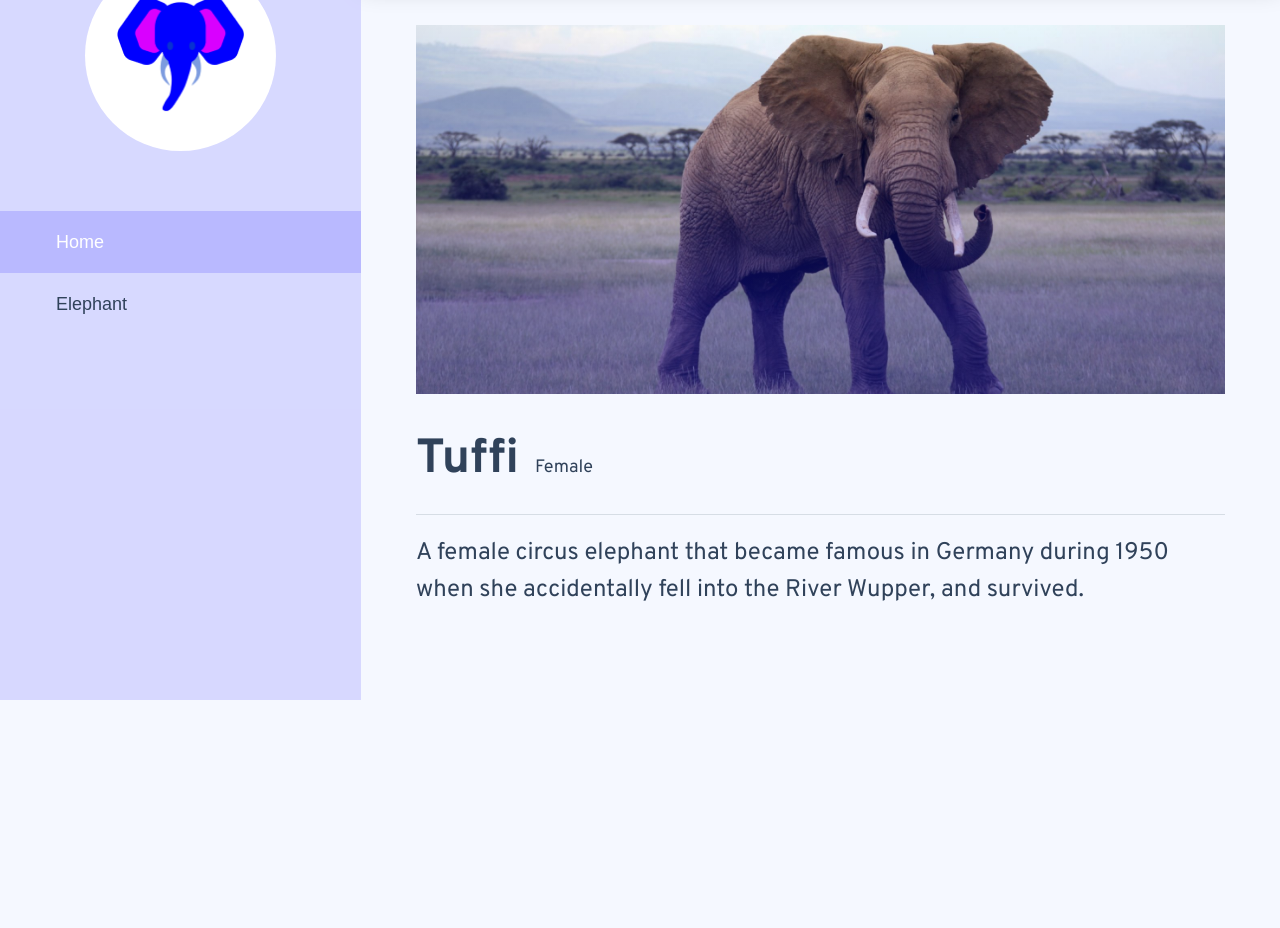
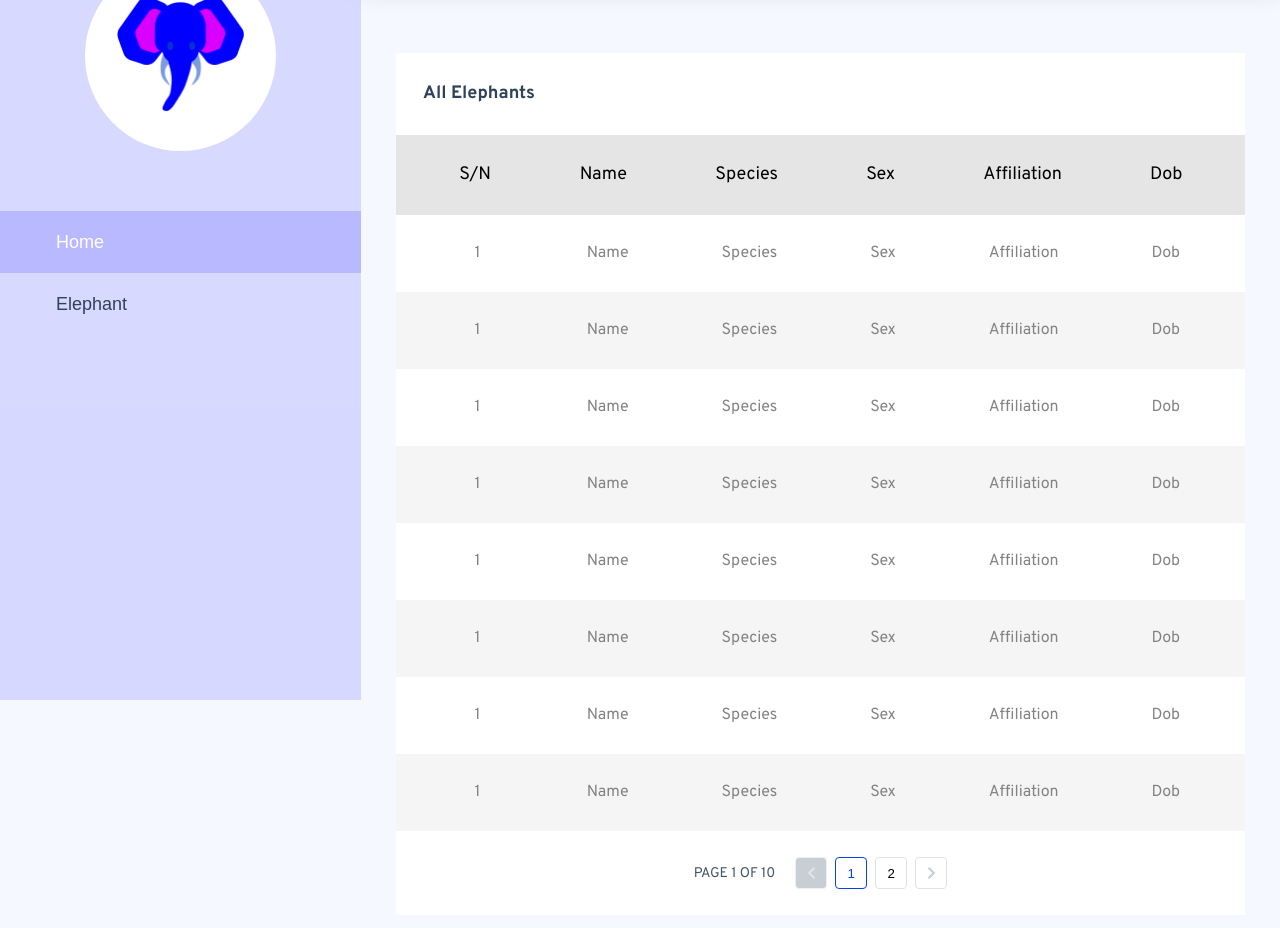
Before and after one commit to idorenyinudoh/elephantom-on-steroids, a Nuxt app: page / in a window 1280 px wide. Shown: the part 100-1028 px from the top of the page. Before the commit the page ends 800 px from the top, so only its background shows below. Built offline with nearby package versions, Linux system fonts and the light colour scheme.

Commit message:
feat: create markup for table

```diff
--- /dev/null
+++ b/components/TheTable.vue
@@ -0,0 +1,202 @@
+<template>
+  <table>
+    <caption>
+      All Elephants
+    </caption>
+    <thead>
+      <tr>
+        <th>S/N</th>
+        <th>Name</th>
+        <th>Species</th>
+        <th>Sex</th>
+        <th>Affiliation</th>
+        <th>Dob</th>
+      </tr>
+    </thead>
+    <tbody>
+      <tr>
+        <td>1</td>
+        <td>Name</td>
+        <td>Species</td>
+        <td>Sex</td>
+        <td>Affiliation</td>
+        <td>Dob</td>
+      </tr>
+      <tr>
+        <td>1</td>
+        <td>Name</td>
+        <td>Species</td>
+        <td>Sex</td>
+        <td>Affiliation</td>
+        <td>Dob</td>
+      </tr>
+      <tr>
+        <td>1</td>
+        <td>Name</td>
+        <td>Species</td>
+        <td>Sex</td>
+        <td>Affiliation</td>
+        <td>Dob</td>
+      </tr>
+      <tr>
+        <td>1</td>
+        <td>Name</td>
+        <td>Species</td>
+        <td>Sex</td>
+        <td>Affiliation</td>
+        <td>Dob</td>
+      </tr>
+      <tr>
+        <td>1</td>
+        <td>Name</td>
+        <td>Species</td>
+        <td>Sex</td>
+        <td>Affiliation</td>
+        <td>Dob</td>
+      </tr>
+      <tr>
+        <td>1</td>
+        <td>Name</td>
+        <td>Species</td>
+        <td>Sex</td>
+        <td>Affiliation</td>
+        <td>Dob</td>
+      </tr>
+      <tr>
+        <td>1</td>
+        <td>Name</td>
+        <td>Species</td>
+        <td>Sex</td>
+        <td>Affiliation</td>
+        <td>Dob</td>
+      </tr>
+      <tr>
+        <td>1</td>
+        <td>Name</td>
+        <td>Species</td>
+        <td>Sex</td>
+        <td>Affiliation</td>
+        <td>Dob</td>
+      </tr>
+    </tbody>
+    <tfoot>
+      <tr>
+        <td>
+          <p>
+            PAGE 1 OF 10
+          </p>
+          <button disabled>
+            <svg width="9" height="12" viewBox="0 0 9 12" fill="none" xmlns="http://www.w3.org/2000/svg">
+              <path d="M8.16 1.41L3.58 6L8.16 10.59L6.75 12L0.750004 6L6.75 0L8.16 1.41Z" fill="#C4CDD5"/>
+            </svg>
+          </button>
+          <button class="active">1</button>
+          <button>2</button>
+          <button>
+            <svg width="9" height="12" viewBox="0 0 9 12" fill="none" xmlns="http://www.w3.org/2000/svg">
+              <path d="M0.839996 1.41L5.42 6L0.839996 10.59L2.25 12L8.25 6L2.25 0L0.839996 1.41Z" fill="#C4CDD5"/>
+            </svg>
+          </button>
+        </td>
+      </tr>
+    </tfoot>
+  </table>
+</template>
+
+<style scoped>
+table {
+  margin: 60px 35px;
+  width: calc(100% - 70px);
+  max-width: 1009px;
+  display: grid;
+  overflow-x: auto;
+}
+
+caption {
+  padding: 27px;
+  font-size: 18px;
+  font-weight: 700;
+  line-height: 28px;
+  text-align: left;
+  color: #30425A;
+  background-color: #FFF;
+}
+
+tr {
+  padding: 25px 31px;
+  display: grid;
+  grid-template-columns: 35px repeat(5, max-content);
+  justify-content: space-around;
+  column-gap: 25px;
+  text-align: center;
+}
+
+thead tr {
+  font-size: 18px;
+  line-height: 28px;
+  color: #000;
+  background-color: #E5E5E5;
+}
+
+th {
+  font-weight: 400;
+}
+
+tbody tr {
+  font-size: 16px;
+  line-height: 25px;
+  color: #848383;
+}
+
+tfoot tr {
+  grid-template-columns: 1fr;
+  justify-items: center;
+  background-color: #FFF;
+}
+
+tbody tr:nth-child(even) {
+  background-color: #F5F5F5;
+}
+
+tbody tr:nth-child(odd) {
+  background-color: #FFF;
+}
+
+tfoot td {
+  display: grid;
+  grid-template-columns: repeat(5, max-content);
+  align-items: center;
+  column-gap: 8px;
+}
+
+tfoot p {
+  margin: 0 12px 0 0;
+  font-size: 14px;
+  line-height: 15px;
+  color: #30425AE6;
+}
+
+tfoot button {
+  width: 32px;
+  height: 32px;
+  padding: 0;
+  border: 1px solid #DFE3E8;
+  border-radius: 4px;
+  display: flex;
+  justify-content: center;
+  align-items: center;
+  background-color: #FFF;
+  cursor: pointer;
+}
+
+tfoot button:disabled {
+  background-color: #919EAB;
+  opacity: 0.5;
+  cursor: not-allowed;
+}
+
+.active {
+  border-color: #0546E0;
+  color: #0546E0;
+}
+</style>
--- a/pages/index.vue
+++ b/pages/index.vue
@@ -3,7 +3,8 @@
     <TheMenu @action="toggleDisplay" />
     <main>
       <TheHeading :elephant-is-visible="!homeIsActive" />
-      <TheElephant />
+      <TheTable v-if="homeIsActive" />
+      <TheElephant v-else />
     </main>
   </div>
 </template>
```
